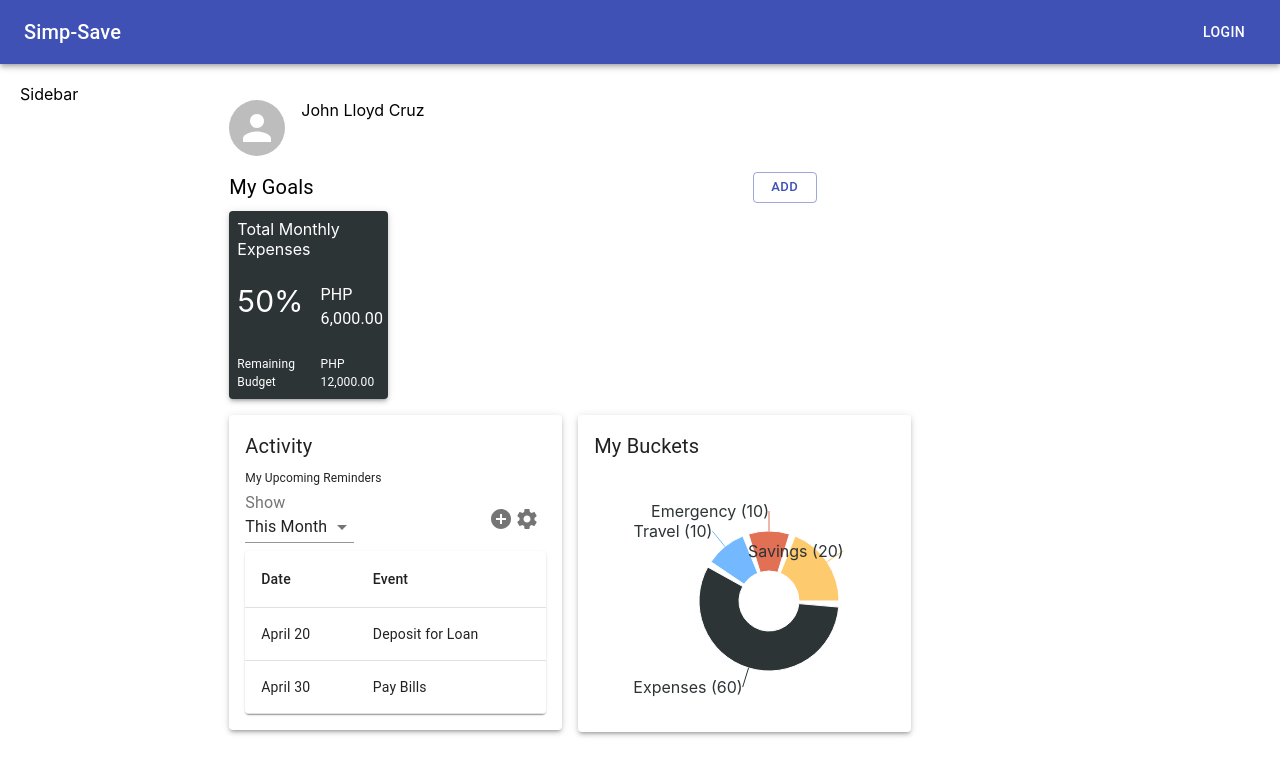
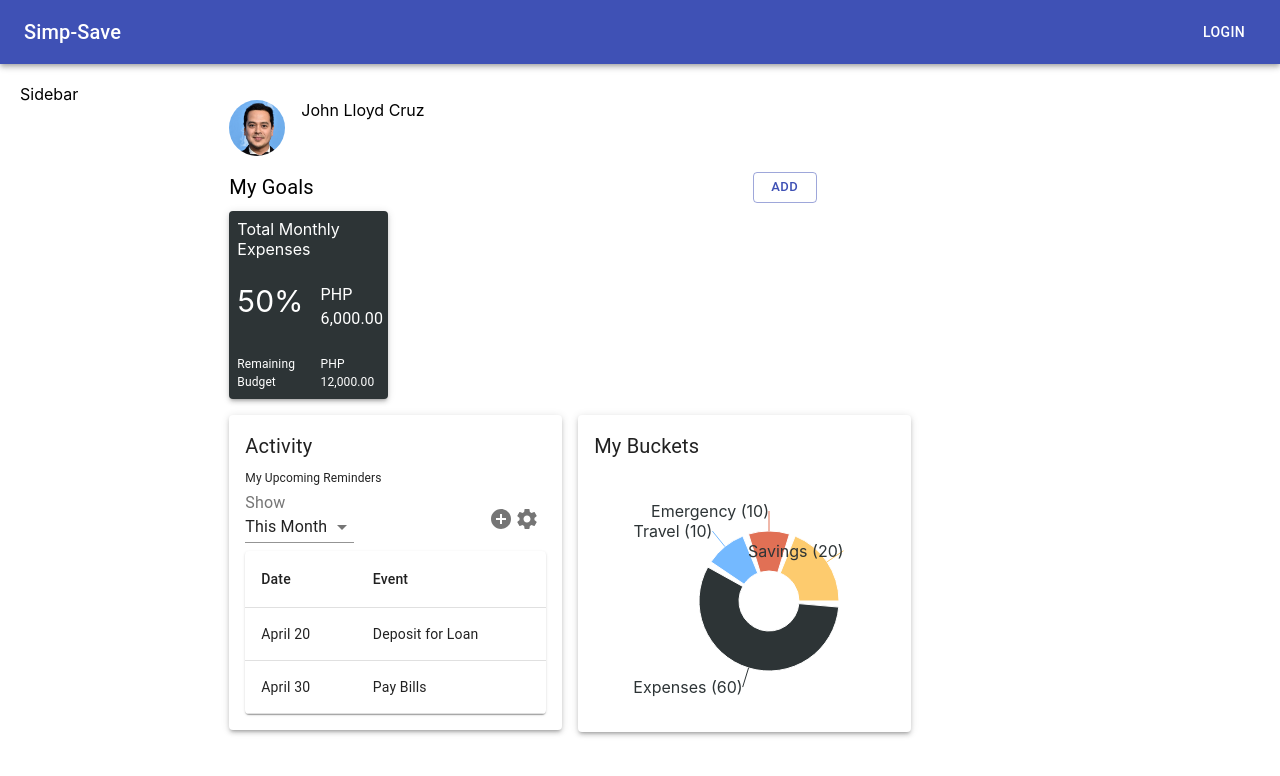
Before and after one commit to josephmeris/simp-save, a React (Create React App) app: page /usermaindashboard in a window 1280 px wide. Shown: the top 776 px of the page. Built offline with nearby package versions, Linux system fonts and the light colour scheme.

Commit message:
Add temp avatar

```diff
--- a/src/Components/Dashboard/UserMainDashboardComponent.js
+++ b/src/Components/Dashboard/UserMainDashboardComponent.js
@@ -7,6 +7,7 @@ import { withStyles } from "@material-ui/core/styles";
 import Avatar from '@material-ui/core/Avatar';
 import { deepOrange, deepPurple } from '@material-ui/core/colors';
 import BucketsChart from './BucketsChart';
+import loyd from '../../Images/loyd.jpg'
 
 const styles = theme => ({
     orange: {
@@ -27,7 +28,7 @@ class UserMainDashboardComponent extends Component {
               <Grid item xs = {10}>
                 <Grid container spacing={2}>
                         <Grid item xs={12}></Grid>
-                        <Grid item> <Avatar className={classes.orange} src=""></Avatar></Grid>
+                        <Grid item> <Avatar className={classes.orange} src={loyd}></Avatar></Grid>
                         <Grid item xs={3}> John Lloyd Cruz</Grid>
                         <Grid item xs={12}> <GoalsSummary /></Grid>
                         <Grid item xs={4}> <UpcomingEvents /></Grid>
```
Also changed, not shown: src/Images/loyd.jpg (added).
